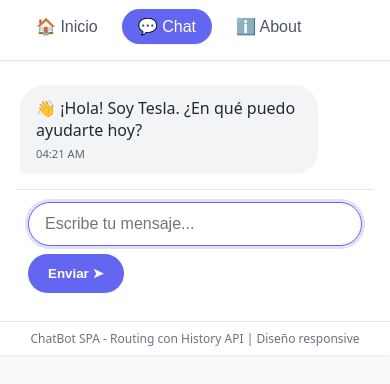
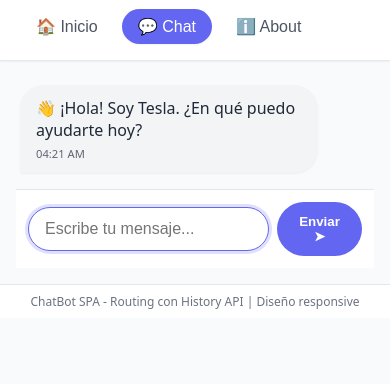
Before and after one commit to Fereiral18/ProyectoM3_LuisFereira, a website with bundled scripts: page index.html in a window 390 px wide. Both pictures are taken after a click on the button "💬 Chat". Shown: the part 52-436 px from the top of the page. Built offline with nearby package versions, Linux system fonts and the light colour scheme.

Commit message:
fix de mobile para responsive del teclado 2

```diff
--- a/styles.css
+++ b/styles.css
@@ -46,13 +46,10 @@ body {
 .app {
   display: flex;
   flex-direction: column;
-  height: calc(var(--vh, 1vh) * 100);
-  max-width: 1400px;
-  margin: 0 auto;
-  background: white;
-  box-shadow: var(--shadow-sm);
+  height: 100dvh; /* fallback moderno */
+  height: calc(var(--vh, 1vh) * 100); /* fix teclado */
+  overflow: hidden;
 }
-
 /* HEADER */
 .app-header {
   background: var(--header-bg);
@@ -194,17 +191,18 @@ body {
 .chat-container {
   display: flex;
   flex-direction: column;
-  height: 100%;
+  flex: 1;
   min-height: 0;
 }
 
 .messages-area {
   flex: 1;
+  min-height: 0;
   overflow-y: auto;
   display: flex;
   flex-direction: column;
   gap: 0.75rem;
-  padding: 0.5rem 0.25rem 1rem 0.25rem;
+  padding: 0.5rem 0.25rem 1rem;
 }
 
 /* Burbujas de mensajes */
@@ -262,16 +260,17 @@ body {
 }
 
 /* Input area */
-.input-area {
+
+  .input-area {
   background: white;
   border-top: 1px solid #e5e7eb;
   padding: 0.75rem;
   display: flex;
   gap: 0.5rem;
   align-items: center;
-  flex-wrap: wrap;
-  position: sticky;
+  flex-shrink: 0;
 }
+
 
 .input-area input {
   flex: 1;
@@ -394,9 +393,6 @@ body {
     max-width: 70%;
   }
 
-  .input-area {
-    padding: 1rem 1.5rem;
-  }
 
   .input-area input {
     font-size: 1rem;
```
